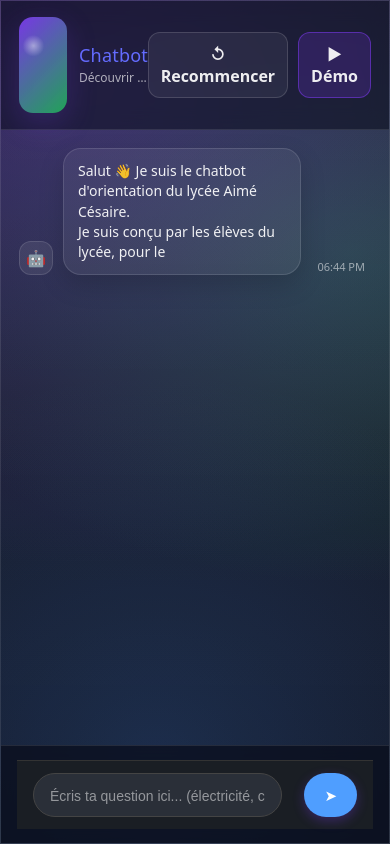
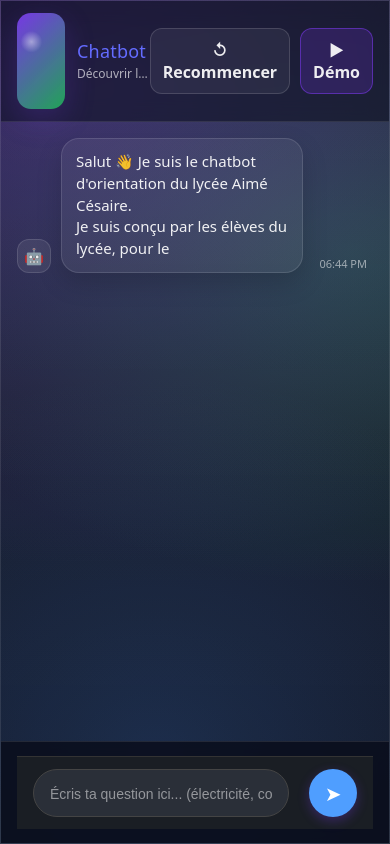
Before and after one commit to Bilimh/chatbot, a website built with Vite: page index.html in a window 390 px wide. Built offline with nearby package versions, Linux system fonts and the light colour scheme.

Commit message:
responsive

```diff
--- a/index.html
+++ b/index.html
@@ -5,7 +5,7 @@
   <meta charset="utf-8" />
   <meta name="viewport" content="width=device-width,initial-scale=1" />
   <title>Chatbot Orientation — Lycée Aimé Césaire</title>
-<style>
+  <style>
     :root{
       --bg: #0b1020;
       --panel: rgba(255,255,255,.06);
@@ -20,7 +20,13 @@
     }
 
     *{box-sizing:border-box}
-    html,body{height:100vh; margin:0; padding:0;}
+    html,body{
+      height:100vh;
+      margin:0;
+      padding:0;
+      overflow: hidden; /* Empêche le scroll global */
+    }
+
     body{
       margin:0;
       color:var(--text);
@@ -46,6 +52,7 @@
       overflow:hidden;
       display:flex;
       flex-direction:column;
+      position: relative;
     }
 
     header{
@@ -57,11 +64,14 @@
       backdrop-filter: blur(10px);
       background: rgba(10,14,28,.55);
       flex-shrink: 0;
-    }
+      z-index: 10;
+    }
+
     .brand{
       display:flex; gap:12px; align-items:center;
       min-width: 0;
     }
+
     .logo{
       width:40px; height:40px; border-radius:14px;
       background:
@@ -70,10 +80,12 @@
       box-shadow: 0 10px 30px rgba(124,58,237,.22);
       flex:0 0 auto;
     }
+
     .title{
       display:flex; flex-direction:column; line-height:1.1;
       min-width:0;
     }
+
     .title strong{
       font-size:14px;
       letter-spacing:.2px;
@@ -81,6 +93,7 @@
       overflow:hidden;
       text-overflow:ellipsis;
     }
+
     .title span{
       font-size:12px;
       color:var(--muted);
@@ -92,6 +105,7 @@
     .header-actions{
       display:flex; gap:10px; align-items:center;
     }
+
     .chip{
       font-size:12px;
       padding:8px 10px;
@@ -100,6 +114,7 @@
       background: rgba(255,255,255,.05);
       color: var(--muted);
     }
+
     .btn{
       cursor:pointer;
       border:1px solid rgba(255,255,255,.14);
@@ -111,8 +126,10 @@
       transition: transform .06s ease, background .2s ease, border-color .2s ease;
       user-select:none;
     }
+
     .btn:hover{ background: rgba(255,255,255,.09); border-color: rgba(255,255,255,.20); }
     .btn:active{ transform: translateY(1px); }
+
     .btn.primary{
       border-color: rgba(124,58,237,.55);
       background: rgba(124,58,237,.20);
@@ -124,7 +141,7 @@
       overflow-x: hidden;
       scroll-behavior:smooth;
       padding:18px;
-      min-height: 0; /* Important pour Flexbox */
+      -webkit-overflow-scrolling: touch; /* Scroll fluide sur iOS */
     }
 
     .messages{
@@ -133,6 +150,7 @@
       gap:12px;
       max-width: 820px;
       margin:0 auto;
+      padding-bottom: 10px;
     }
 
     .row{
@@ -141,10 +159,12 @@
       align-items:flex-end;
       animation: fadeIn 0.3s ease;
     }
+
     @keyframes fadeIn {
       from { opacity: 0; transform: translateY(10px); }
       to { opacity: 1; transform: translateY(0); }
     }
+
     .row.bot{ justify-content:flex-start; }
     .row.user{ justify-content:flex-end; }
 
@@ -156,6 +176,7 @@
       font-size:16px;
       flex:0 0 auto;
     }
+
     .bubble{
       max-width: 92vw;
       padding:12px 14px;
@@ -168,10 +189,12 @@
       white-space:pre-wrap;
       word-break: break-word;
     }
+
     .row.user .bubble{
       background: linear-gradient(135deg, rgba(124,58,237,.30), rgba(124,58,237,.16));
       border-color: rgba(124,58,237,.45);
     }
+
     .meta{
       font-size:11px;
       color: rgba(255,255,255,.55);
@@ -185,6 +208,7 @@
       gap:12px;
       margin-top:10px;
     }
+
     @media (min-width:640px){
       .cards{ grid-template-columns: repeat(auto-fit, minmax(300px, 1fr)); }
     }
@@ -199,16 +223,19 @@
       gap:10px;
       transition: transform 0.2s ease, border-color 0.2s ease;
     }
+
     .card:hover {
       border-color: rgba(124,58,237,.4);
       transform: translateY(-2px);
     }
+
     .card h3{
       margin:0;
       font-size:15px;
       letter-spacing:.2px;
       font-weight:700;
     }
+
     .badge{
       display:inline-flex;
       align-items:center;
@@ -221,18 +248,21 @@
       width: fit-content;
       color: var(--muted);
     }
+
     .card p{
       margin:0;
       color: var(--muted);
       font-size:13px;
       line-height:1.45;
     }
+
     .card .actions{
       display:flex;
       gap:10px;
       flex-wrap:wrap;
       margin-top:4px;
     }
+
     .link{
       text-decoration:none;
       display:inline-flex;
@@ -247,27 +277,32 @@
       font-size:12px;
       transition: all 0.2s ease;
     }
+
     .link:hover{
       background: rgba(255,255,255,.12);
       border-color: rgba(255,255,255,.25);
     }
+
     .link.green{
       border-color: rgba(34,197,94,.5);
       background: rgba(34,197,94,.14);
     }
+
     .link.green:hover {
       background: rgba(34,197,94,.25);
     }
 
     footer{
       border-top:1px solid rgba(255,255,255,.10);
-      background: rgba(10,14,28,.75);
+      background: rgba(10,14,28,.85);
       backdrop-filter: blur(10px);
       padding:14px 16px;
       display:flex;
       flex-direction:column;
       gap:12px;
       flex-shrink: 0;
+      position: relative;
+      z-index: 10;
     }
 
     .quick-replies{
@@ -278,6 +313,7 @@
       margin:0 auto;
       justify-content:center;
     }
+
     .qr{
       cursor:pointer;
       border:1px solid rgba(255,255,255,.14);
@@ -290,62 +326,69 @@
       transition: all .15s ease;
       user-select:none;
     }
+
     .qr:hover{
       background: rgba(255,255,255,.12);
       border-color: rgba(255,255,255,.25);
       transform: translateY(-1px);
     }
+
     .qr:active{ transform: translateY(1px); }
+
     .qr.accent{
       border-color: rgba(124,58,237,.55);
       background: rgba(124,58,237,.2);
     }
+
     .qr.accent:hover {
       background: rgba(124,58,237,.3);
     }
+
     .qr.good{
       border-color: rgba(34,197,94,.55);
       background: rgba(34,197,94,.14);
     }
+
     .qr.good:hover {
       background: rgba(34,197,94,.25);
     }
+
     .qr.warn{
       border-color: rgba(239,68,68,.55);
       background: rgba(239,68,68,.12);
     }
+
     .qr.warn:hover {
       background: rgba(239,68,68,.22);
     }
 
-    /* ✅ STYLE POUR LE CHAMP DE TEXTE - TOUJOURS EN BAS */
+    /* ✅ STYLE POUR LE CHAMP DE TEXTE - TOUJOURS VISIBLE */
     .text-input-container {
       display: flex;
-      padding: 12px 16px;
-      background: rgba(10,14,28,.85);
-      backdrop-filter: blur(10px);
-      border-top: 1px solid rgba(255,255,255,.12);
-      gap: 12px;
+      padding: 8px 0 4px 0;
+      gap: 10px;
       width: 100%;
       box-sizing: border-box;
       flex-shrink: 0;
+      background: transparent;
     }
 
     .text-input-container input {
       flex: 1;
-      padding: 14px 20px;
+      padding: 14px 18px;
       border-radius: 30px;
-      border: 1px solid rgba(255,255,255,.15);
-      background: rgba(20,25,35,.9);
+      border: 1px solid rgba(255,255,255,.2);
+      background: rgba(20,25,35,.95);
       color: white;
-      font-size: 15px;
+      font-size: 16px; /* Évite le zoom automatique sur iOS */
       outline: none;
       transition: all 0.2s ease;
+      -webkit-appearance: none;
     }
 
     .text-input-container input:focus {
       border-color: var(--accent);
-      background: rgba(30,35,45,.95);
+      background: rgba(30,35,45,.98);
       box-shadow: 0 0 0 3px rgba(124,58,237,.2);
     }
 
@@ -355,17 +398,21 @@
     }
 
     .text-input-container button {
-      padding: 14px 28px;
-      border-radius: 30px;
+      width: 52px;
+      height: 52px;
+      border-radius: 50%;
       border: none;
       background: linear-gradient(135deg, var(--accent), #9f67ff);
       color: white;
-      font-weight: 600;
-      font-size: 15px;
+      font-size: 22px;
       cursor: pointer;
       transition: all 0.2s ease;
       box-shadow: 0 4px 12px rgba(124,58,237,.3);
-      white-space: nowrap;
+      display: flex;
+      align-items: center;
+      justify-content: center;
+      flex-shrink: 0;
+      padding: 0;
     }
 
     .text-input-container button:hover {
@@ -392,13 +439,16 @@
       gap:6px;
       align-items:center;
     }
+
     .dot{
       width:7px;height:7px;border-radius:50%;
       background: rgba(255,255,255,.65);
       animation: bounce 1s infinite ease-in-out;
     }
+
     .dot:nth-child(2){ animation-delay: .15s; }
     .dot:nth-child(3){ animation-delay: .30s; }
+
     @keyframes bounce{
       0%,80%,100%{ transform: translateY(0); opacity:.6;}
       40%{ transform: translateY(-6px); opacity:1;}
@@ -416,35 +466,73 @@
     ::-webkit-scrollbar {
       width: 6px;
     }
+
     ::-webkit-scrollbar-track {
       background: rgba(255,255,255,.03);
     }
+
     ::-webkit-scrollbar-thumb {
       background: rgba(255,255,255,.15);
       border-radius: 10px;
     }
+
     ::-webkit-scrollbar-thumb:hover {
       background: rgba(255,255,255,.25);
     }
 
-    /* Responsive */
+    /* ✅ RESPONSIVE SPÉCIAL TÉLÉPHONE */
     @media (max-width: 600px) {
-      body { padding: 0; }
+      body {
+        padding: 0;
+      }
+
       .app {
-        height: 100vh;
+        height: 100vh; /* Pleine hauteur */
         width: 100%;
         border-radius: 0;
-      }
+        max-height: 100vh;
+      }
+
+      .bubble {
+        max-width: 85%;
+        font-size: 15px;
+      }
+
+      .quick-replies {
+        gap: 8px;
+      }
+
+      .qr {
+        padding: 8px 14px;
+        font-size: 12px;
+      }
+
       .text-input-container {
-        padding: 10px 12px;
-      }
+        padding: 8px 0 4px 0;
+      }
+
       .text-input-container input {
         padding: 12px 16px;
-      }
+        font-size: 16px; /* Empêche le zoom sur iPhone */
+      }
+
       .text-input-container button {
-        padding: 12px 20px;
-      }
-      .chip { display: none; }
+        width: 48px;
+        height: 48px;
+        font-size: 20px;
+      }
+
+      header {
+        padding: 12px 16px;
+      }
+
+      main {
+        padding: 16px;
+      }
+
+      .chip {
+        display: none;
+      }
     }
   </style>
 </head>
@@ -471,7 +559,7 @@
 
     <footer>
       <div class="quick-replies" id="quickReplies"></div>
-      <!--<div class="small">Astuce JPO : laissez les visiteurs cliquer — les élèves expliquent ensuite la filière proposée.</div>-->
+      <!-- L'input sera ajouté ici automatiquement par JavaScript -->
     </footer>
   </div>
 <script>
```
